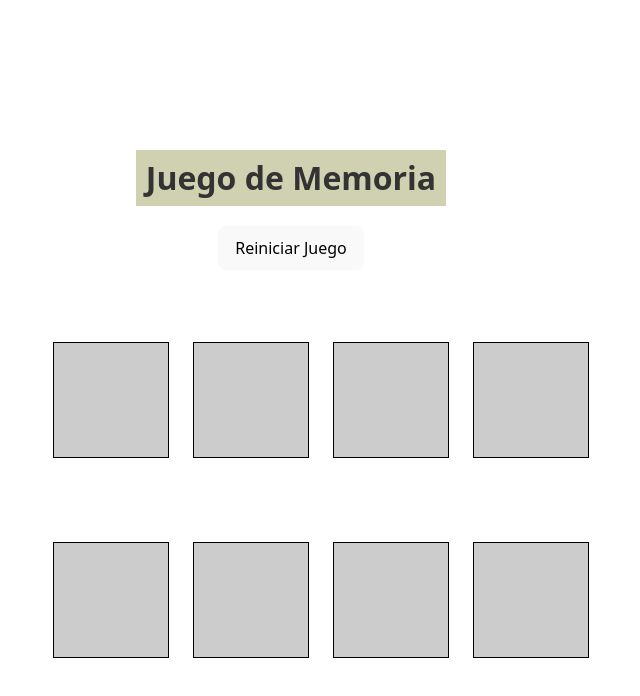
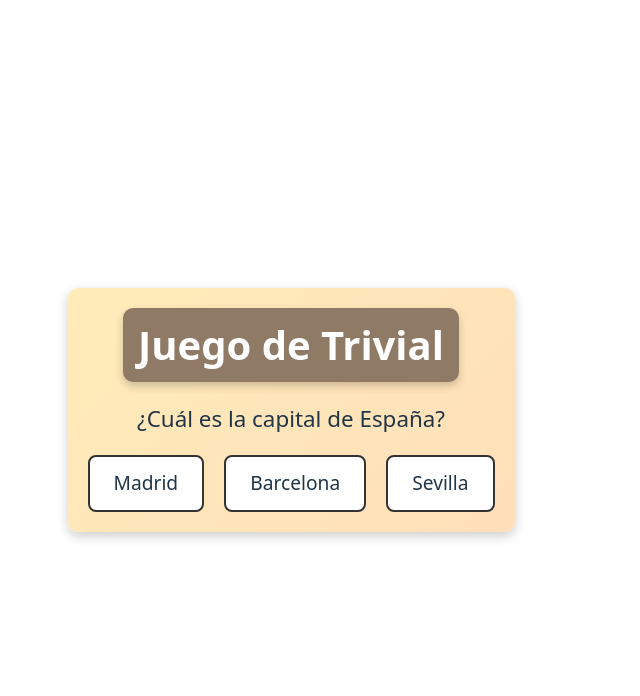
Before and after one commit to GuilleSanzNieto/ProyectoInterfacesMonoply, a React (Vite) app: page / in a window 1280 px wide. Shown: the top 696 px of the page, without its empty margins (349-989 px from the left). Built offline with nearby package versions, Linux system fonts and the light colour scheme.

Commit message:
minijuego de trivial

```diff
--- a/src/juegos/MemoriCard.jsx
+++ b/src/juegos/MemoriCard.jsx
@@ -142,7 +142,8 @@ const MemoriCard = () => {
                     '--duration': `${Math.random() * 3 + 2}s`,
                     backgroundColor: colors[Math.floor(Math.random() * colors.length)]
                   }}
-                ></div>
+                >
+                </div>
               ))}
             </div>
           </div>
--- /dev/null
+++ b/src/juegos/Trivial.jsx
@@ -0,0 +1,88 @@
+import React, { useState, useEffect } from 'react';
+import './styles/Trivial.css';
+
+const questions = [
+  {
+    text: '¿Cuál es la capital de Francia?',
+    options: [
+      { text: 'París', isCorrect: true },
+      { text: 'Lyon', isCorrect: false },
+      { text: 'Marsella', isCorrect: false },
+    ],
+  },
+  {
+    text: '¿Cuál es la capital de España?',
+    options: [
+      { text: 'Madrid', isCorrect: true },
+      { text: 'Barcelona', isCorrect: false },
+      { text: 'Sevilla', isCorrect: false },
+    ],
+  },
+  {
+    text: '¿Cuál es la capital de Italia?',
+    options: [
+      { text: 'Roma', isCorrect: true },
+      { text: 'Milán', isCorrect: false },
+      { text: 'Nápoles', isCorrect: false },
+    ],
+  },
+  {
+    text: '¿Cuál es la capital de Alemania?',
+    options: [
+      { text: 'Berlín', isCorrect: true },
+      { text: 'Múnich', isCorrect: false },
+      { text: 'Frankfurt', isCorrect: false },
+    ],
+  },
+];
+
+const Trivial = () => {
+  const [selectedQuestion, setSelectedQuestion] = useState(null);
+  const [responseMessage, setResponseMessage] = useState('');
+  const [responseColor, setResponseColor] = useState('');
+
+  // Al montar el componente seleccionamos una pregunta aleatoria
+  useEffect(() => {
+    const randomIndex = Math.floor(Math.random() * questions.length);
+    setSelectedQuestion(questions[randomIndex]);
+  }, []);
+
+  const handleAnswer = (option) => {
+    if (option.isCorrect) {
+      setResponseMessage('Correcto');
+      setResponseColor('green');
+    } else {
+      setResponseMessage('Incorrecto');
+      setResponseColor('red');
+    }
+  };
+
+  if (!selectedQuestion) return <div>Cargando...</div>;
+
+  return (
+    <div className="trivial-wrapper">
+      <h1>Juego de Trivial</h1>
+      <div className="question">
+        <p>{selectedQuestion.text}</p>
+      </div>
+      <div className="options">
+        {selectedQuestion.options.map((option, index) => (
+          <div
+            key={index}
+            className="option"
+            onClick={() => handleAnswer(option)}
+          >
+            {option.text}
+          </div>
+        ))}
+      </div>
+      {responseMessage && (
+        <div className={`response-message ${responseColor === 'green' ? 'correct' : 'incorrect'}`}>
+          {responseMessage}
+        </div>
+      )}
+    </div>
+  );
+};
+
+export default Trivial;
--- /dev/null
+++ b/src/juegos/styles/Trivial.css
@@ -0,0 +1,70 @@
+/* Contenedor principal para el juego de Trivial */
+.trivial-wrapper {
+    display: flex;
+    flex-direction: column;
+    align-items: center;
+    margin-top: 20px;
+    padding: 20px;
+    border-radius: 10px;
+    background: linear-gradient(135deg, #ffecba 0%, #ffdfba 100%);
+    box-shadow: 0 4px 12px rgba(0, 0, 0, 0.2);
+}
+
+/* Título con colores y tamaño más impactante */
+.trivial-wrapper h1 {
+    font-size: 2.5rem;
+    color: #fff;
+    background-color: #8f7a66;
+    padding: 15px;
+    text-align: center;
+    margin-bottom: 20px;
+    border-radius: 10px;
+    box-shadow: 0 4px 8px rgba(0,0,0,0.2);
+}
+
+/* Estilo de la pregunta */
+.question p {
+    font-size: 1.4rem;
+    margin-bottom: 20px;
+    text-align: center;
+}
+
+/* Opciones de respuesta en un contenedor flexible */
+.options {
+    display: flex;
+    justify-content: center;
+    flex-wrap: wrap;
+    gap: 20px;
+}
+
+/* Cada opción con mayor tamaño y efecto interactivo */
+.option {
+    padding: 12px 24px;
+    font-size: 1.2rem;
+    border: 2px solid #333;
+    border-radius: 8px;
+    cursor: pointer;
+    transition: background-color 0.3s ease, transform 0.2s ease;
+    background-color: #fff;
+}
+
+.option:hover {
+    background-color: #eee;
+    transform: scale(1.05);
+}
+
+/* Mensaje de respuesta */
+.response-message {
+    margin-top: 20px;
+    font-size: 1.8rem;
+    font-weight: bold;
+}
+
+/* Estado correcto e incorrecto */
+.correct {
+    color: green;
+}
+
+.incorrect {
+    color: red;
+}
--- a/src/main.jsx
+++ b/src/main.jsx
@@ -6,9 +6,10 @@ import Dados from './components/Dados.jsx'
 import Tablero from './components/Tablero.jsx'
 import TicTacToe from './juegos/TicTacToe.jsx'
 import MemoriCard from './juegos/MemoriCard.jsx'
+import Trivial from './juegos/Trivial.jsx'
 
 createRoot(document.getElementById('root')).render(
   <StrictMode>
-    <MemoriCard />
+    <Trivial />
   </StrictMode>,
 )
```
